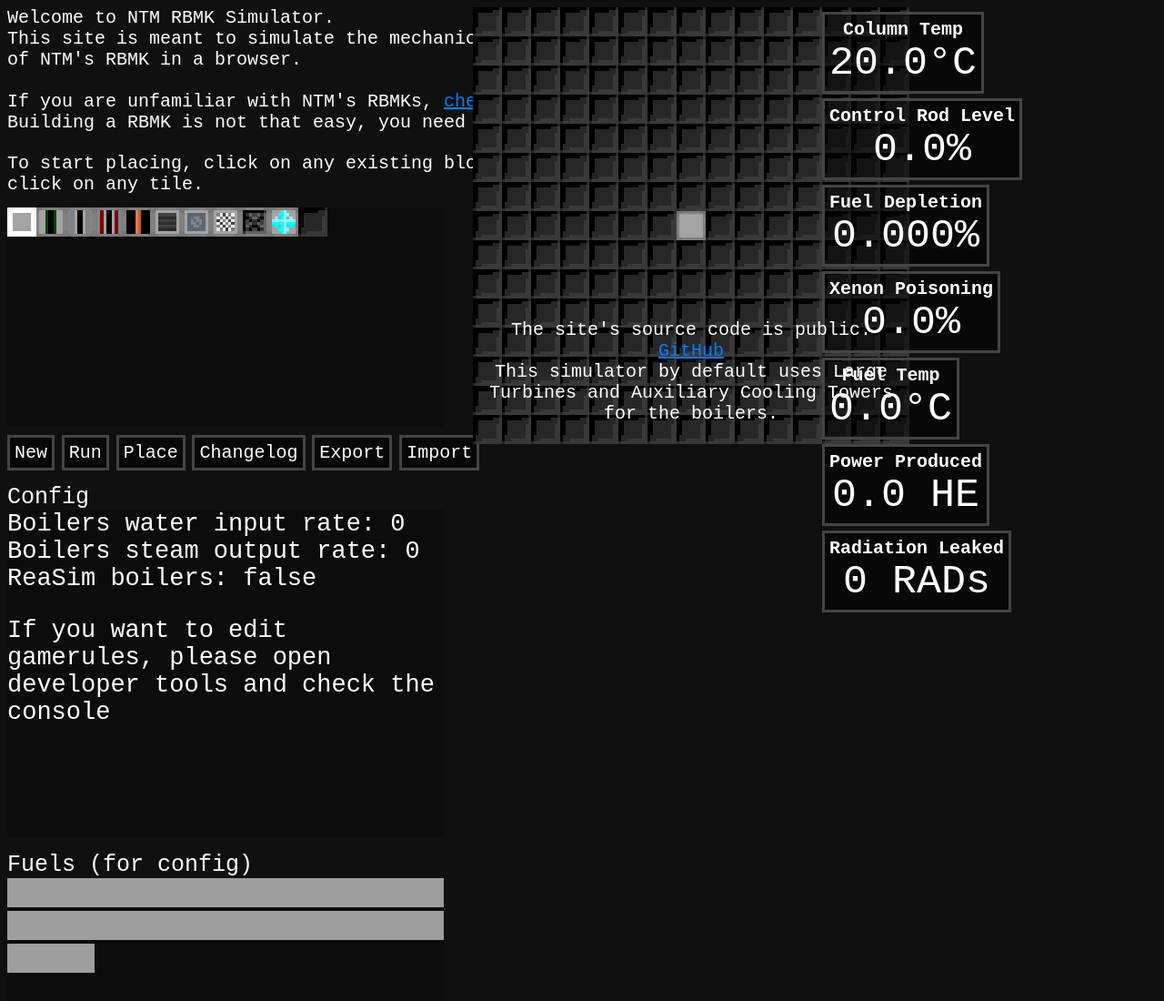
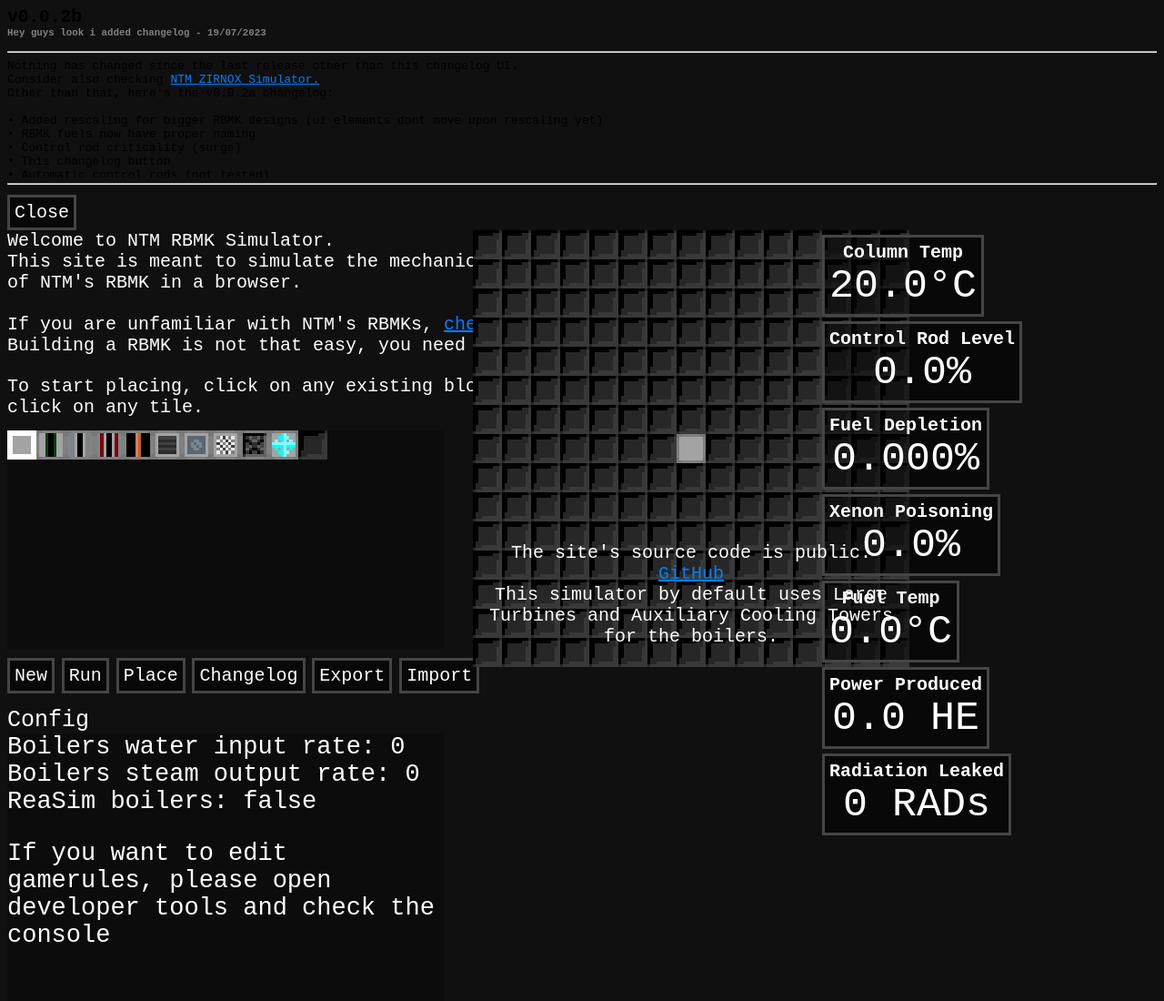
Before and after one commit to Voxelstice/ntm-rbmk-simulator, a plain HTML site: page index.html in a window 1280 px wide. Shown: the top 1100 px of the page at 91% size. Drawn offline with Linux system fonts and the light colour scheme; grey boxes are pictures that could not be loaded.

Commit message:
v0.0.2b: The Changelog Update

```diff
--- a/index.html
+++ b/index.html
@@ -9,6 +9,24 @@
     </head>
 
     <body>
+        <div id="changelog" class="hide">
+            <h2 style="margin-top: 2px;/*! margin-right: 2px; */">v0.0.2b</h2>
+            <h5 style="margin-top: -16px;color: #808080;margin-bottom: 14px;">Hey guys look i added changelog - 19/07/2023</h5><hr style="/*! margin-top: auto; */">
+            <div id="innerChangelog" style="height: 130px;overflow-y:auto">
+                Nothing has changed since the last release other than this changelog UI.<br>
+                Consider also checking <a href="https://voxelstice.github.io/ntm-zirnox-simulator">NTM ZIRNOX Simulator.</a><br>
+                Other than that, here's the v0.0.2a changelog:<br><br>
+
+                • Added rescaling for bigger RBMK designs (ui elements dont move upon rescaling yet)<br>
+                • RBMK fuels now have proper naming <br>
+                • Control rod criticality (surge)<br>
+                • This changelog button<br>
+                • Automatic control rods (not tested)<br>
+                • Radiation leak counter
+            </div><hr>
+            <button onclick="document.getElementById('changelog').className = 'hide'" style="margin-top: 4px;">Close</button>
+        </div>
+
         <p style="position: absolute; margin: 0px;">Welcome to NTM RBMK Simulator.<br>This site is meant to simulate the mechanics<br>of NTM's RBMK in a browser.<br><br>If you are unfamiliar with NTM's RBMKs, <a href="https://ntm.fandom.com/wiki/RBMK">check out the wiki page.</a><br>Building a RBMK is not that easy, you need to think carefully.</p>
         <p style="position: absolute; margin: 0px; margin-top: 160px;">To start placing, click on any existing block and<br>click on any tile.</p>
 
```
